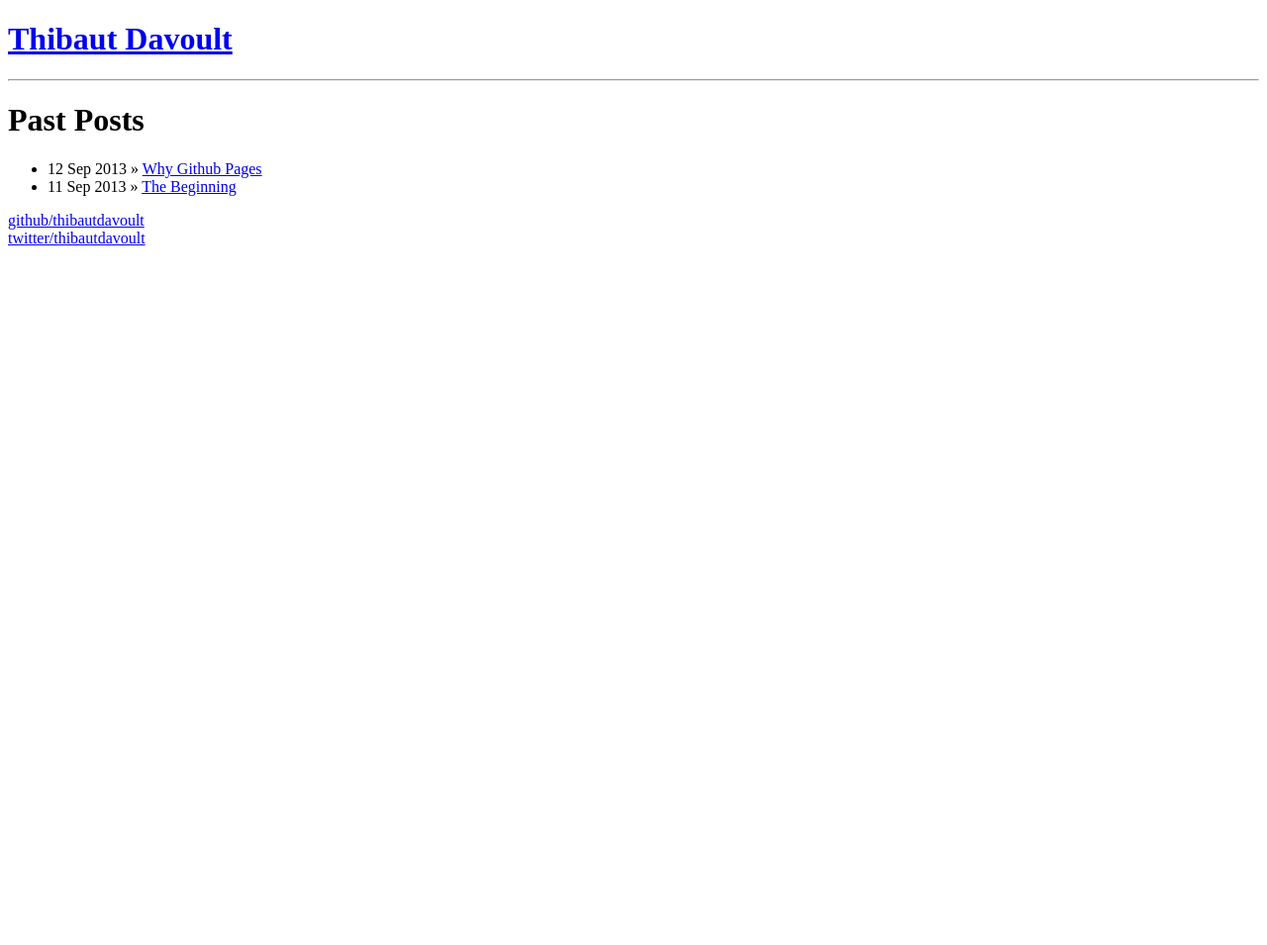
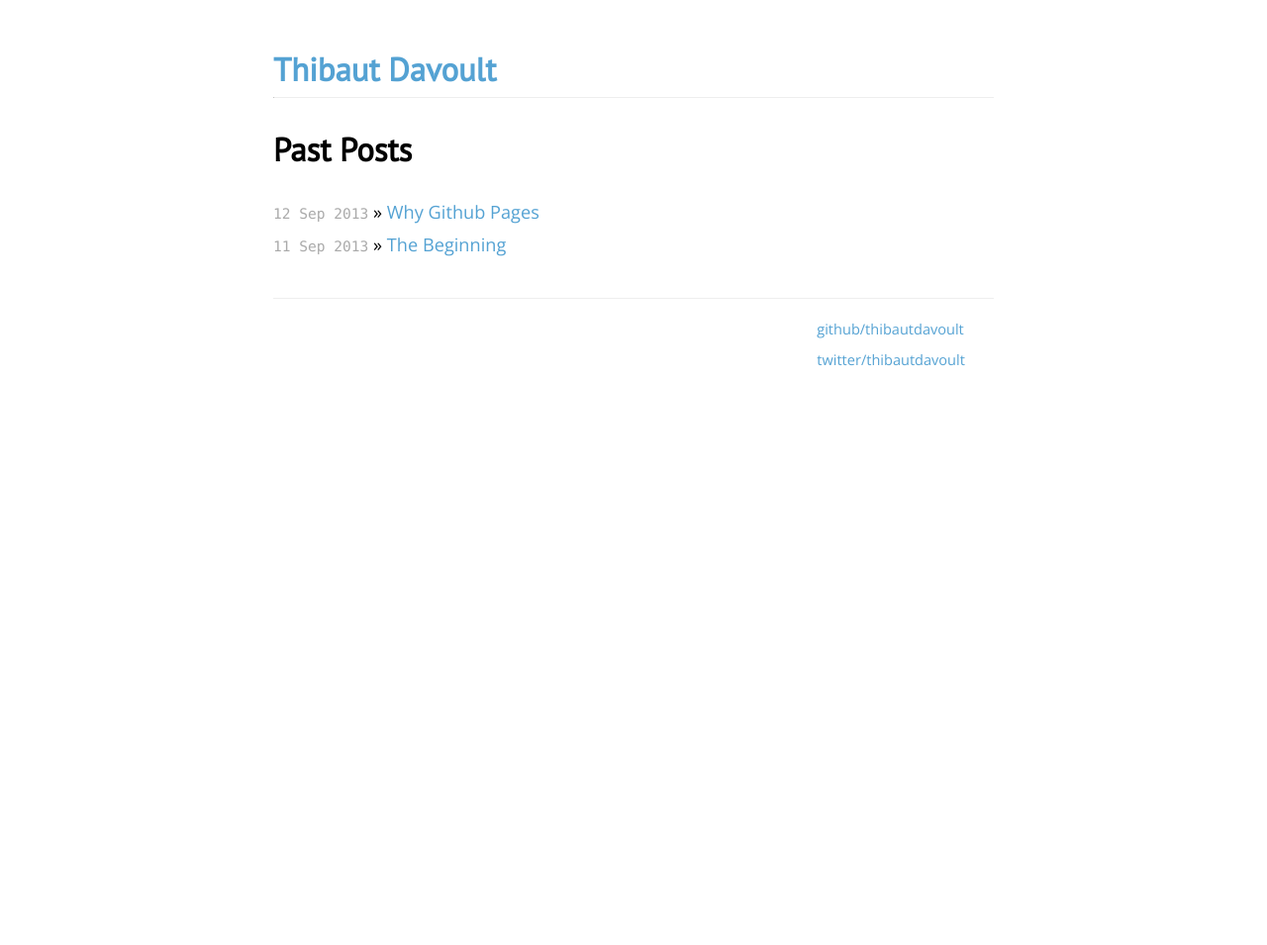
Before and after one commit to thibautdavoult/thibautdavoult.github.io, a Jekyll site: the page built from blog/index.html, in a window 1280 px wide. Shown: the whole page at 99% size. Built offline with Jekyll 4.4.1, drawn with Linux system fonts in a browser that asks for light colours; Markdown is read by kramdown in place of the engine named in the settings; before the commit the page ends 900 px from its top, so only the background shows below that.

Commit message:
back like before

```diff
--- a/blog/_layouts/default.html
+++ b/blog/_layouts/default.html
@@ -7,10 +7,10 @@
         <meta name="viewport" content="width=device-width">
 
         <!-- syntax highlighting CSS -->
-        <link rel="stylesheet" href="http://thibautdavoult.github.io/blog/css/syntax.css">
+        <link rel="stylesheet" href="css/syntax.css">
 
         <!-- Custom CSS -->
-        <link rel="stylesheet" href="http://thibautdavoult.github.io/blog/css/main.css">
+        <link rel="stylesheet" href="css/main.css">
 
     </head>
     <body>
```
Also changed, not shown: 1 other file.
